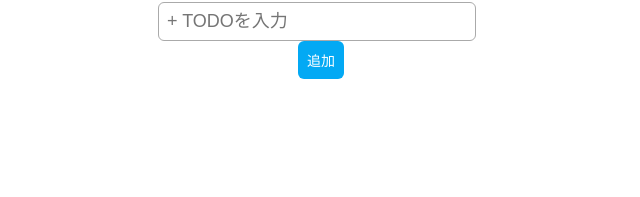
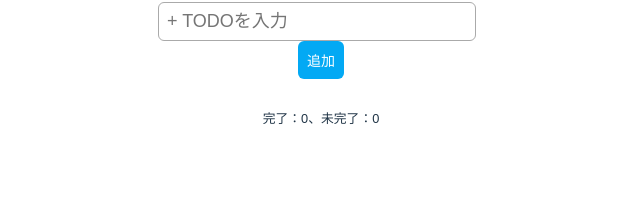
Before and after one commit to hirako74/my-vite-todo, a Vue app: page / in a window 1280 px wide. Shown: the part 144-341 px from the top of the page, without its empty margins (319-959 px from the left). Built offline with nearby package versions, Linux system fonts and the light colour scheme.

Commit message:
チェックあり、無の件数を表示

```diff
--- a/src/components/MainTodo.vue
+++ b/src/components/MainTodo.vue
@@ -4,7 +4,7 @@ import { useTodoList } from '/src/composables/useTodoList.js';
 
 const todoRef = ref('');
 const isEditRef = ref(false); // 編集ボタンを推したときにtrueにする
-const { todoListRef, add, show, edit, del, check } = useTodoList();
+const { todoListRef, add, show, edit, del, check, countFin } = useTodoList();
 /*
 const todoListRef = ref([]);
 const ls = localStorage.todoList; // ローカルストレージから値取得
@@ -143,6 +143,10 @@ const changeCheck = (id) => {
       </div>
     </div>
   </div>
+  <div class="finCount">
+    <span>完了：{{ countFin }}、</span>
+    <span>未完了：{{ todoListRef.length - countFin }}</span>
+  </div>
   <!--
   <div v-for="(example, index) in todoExample" :key="index">
     <p>{{ index }}.{{ example }}</p>
@@ -223,4 +227,9 @@ const changeCheck = (id) => {
   background-color: #ddd;
   color: #777;
 }
+
+.finCount {
+  margin-top: 8px;
+  font-size: 0.8em;
+}
 </style>
--- a/src/composables/useTodoList.js
+++ b/src/composables/useTodoList.js
@@ -1,5 +1,5 @@
 //共通化処理
-import { ref } from 'vue';
+import { computed, ref } from 'vue';
 
 export const useTodoList = () => {
   const ls = localStorage.todoList; // ローカルストレージから値取得
@@ -80,6 +80,12 @@ export const useTodoList = () => {
     localStorage.todoList = JSON.stringify(todoListRef.value);
   };
 
+  const countFin = computed(() => {
+    //todo.checkedはture/faleがはいっているため、trueのtodoが返る
+    const finArr = todoListRef.value.filter((todo) => todo.checked);
+    return finArr.length;
+  });
+
   //returnする事でtodoListRef ... を外部から使う事ができる
-  return { todoListRef, add, show, edit, del, check };
+  return { todoListRef, add, show, edit, del, check, countFin };
 };
```
